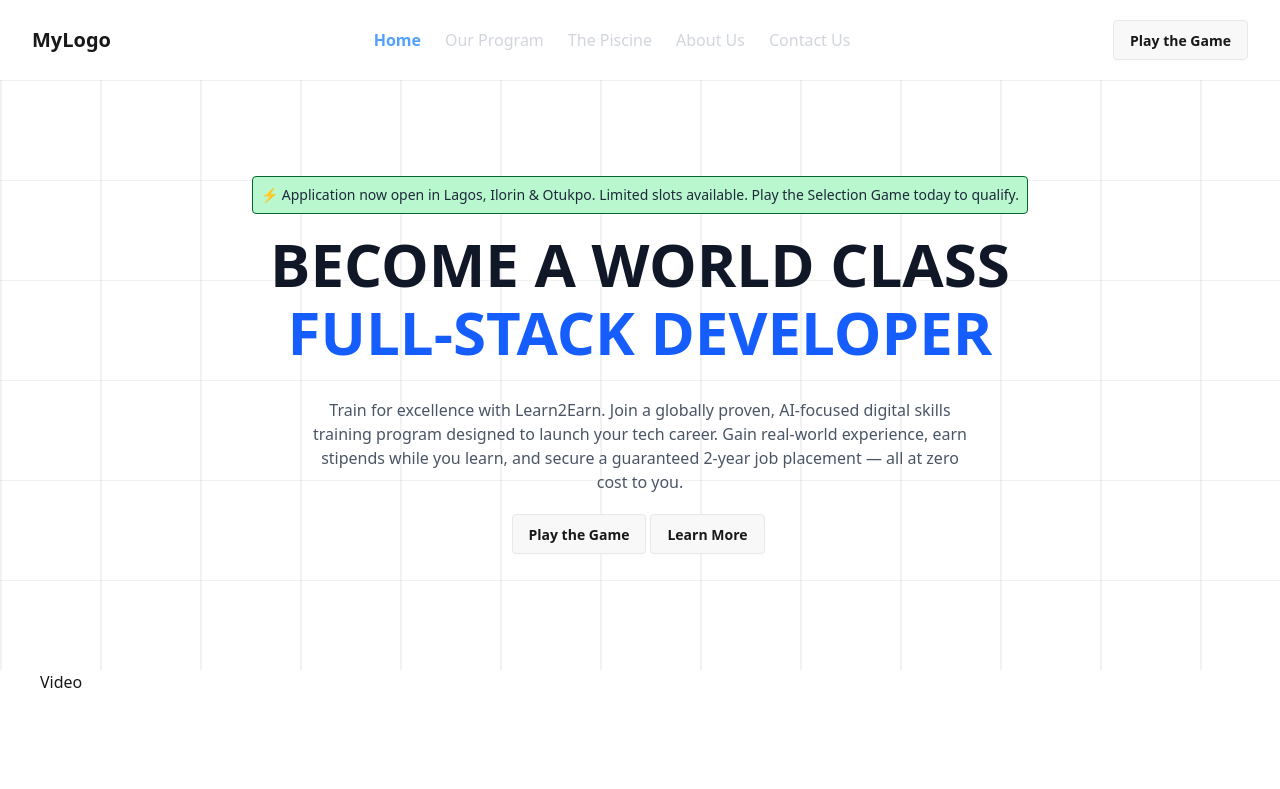
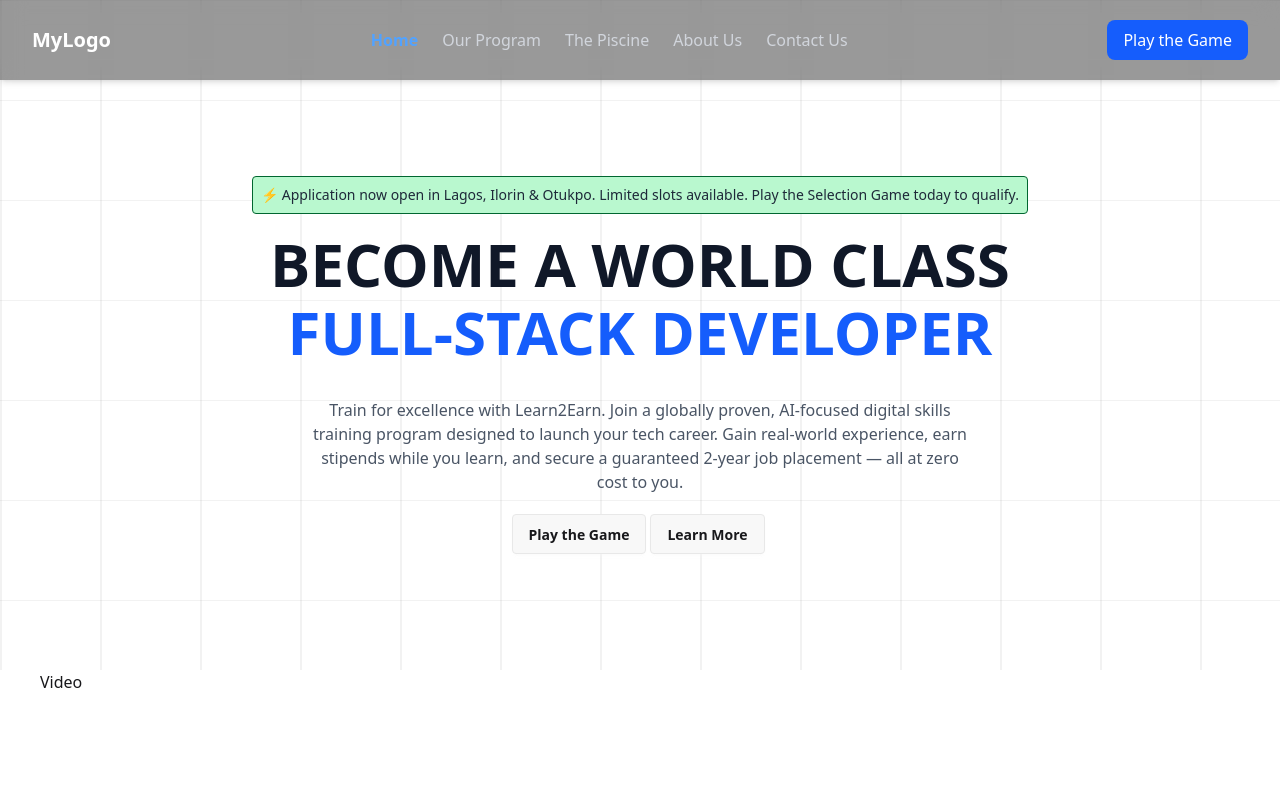
Before and after one commit to Tobadave/Day1, a React app in the folder frontend/: page / in a window 1280 px wide. Shown: the top 789 px of the page. Built offline with nearby package versions, Linux system fonts and the light colour scheme; the HTML template or start-up script is replaced by a standard one.

Commit message:
nav static

```diff
--- a/frontend/src/components/Landing/Hero.jsx
+++ b/frontend/src/components/Landing/Hero.jsx
@@ -7,7 +7,7 @@ function HeroSection() {
       [background-size:100px_100px]">
 
       {heroData.map((item, index)=>(
-        <div key={index} className="flex flex-col items-center font-normal">
+        <div key={index} className="flex flex-col items-center font-normal pt-20">
         <div
           className="bg-green-200 text-gray-800 border-1
           text-sm rounded-sm p-2 border-green-800">
--- a/frontend/src/components/Navbar.jsx
+++ b/frontend/src/components/Navbar.jsx
@@ -4,17 +4,22 @@ import { NavLink } from 'react-router-dom';
 
 const Navbar = () => {
   return (
+    <div className="fixed top-0 left-0 w-full z-10 bg-black/40 backdrop-blur-md shadow-md">
       <div className="py-5 flex justify-between items-center px-8">
-      <div className="text-xl font-bold">MyLogo</div>
+        {/* Logo */}
+        <div className="text-xl font-bold text-white">MyLogo</div>
 
+        {/* Nav Links */}
         <div className="flex gap-6">
           {navbar.map((item, index) => (
             <NavLink
               key={index}
               to={item.path}
               className={({ isActive }) =>
-              `hover:text-blue-500 ${
-                isActive ? 'text-blue-400 font-semibold' : 'text-gray-300'
+                `transition-colors duration-200 hover:text-blue-500 ${
+                  isActive
+                    ? 'text-blue-400 font-semibold'
+                    : 'text-gray-300'
                 }`
               }
             >
@@ -23,9 +28,11 @@ const Navbar = () => {
           ))}
         </div>
 
-      <button className="btn">
+        {/* Button */}
+        <button className="bg-blue-600 text-white px-4 py-2 rounded-lg hover:bg-blue-700 transition">
           Play the Game
         </button>
+      </div>
     </div>
   );
 };
```
Lines whose indentation alone changed are shown as unchanged.
